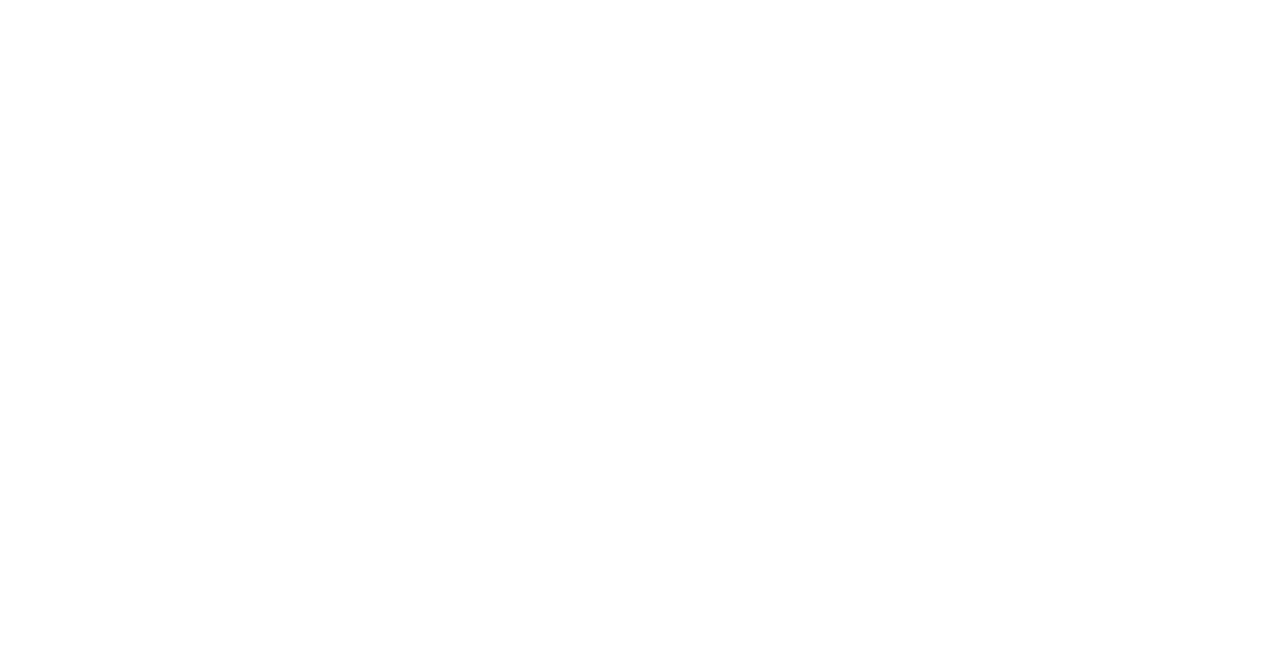
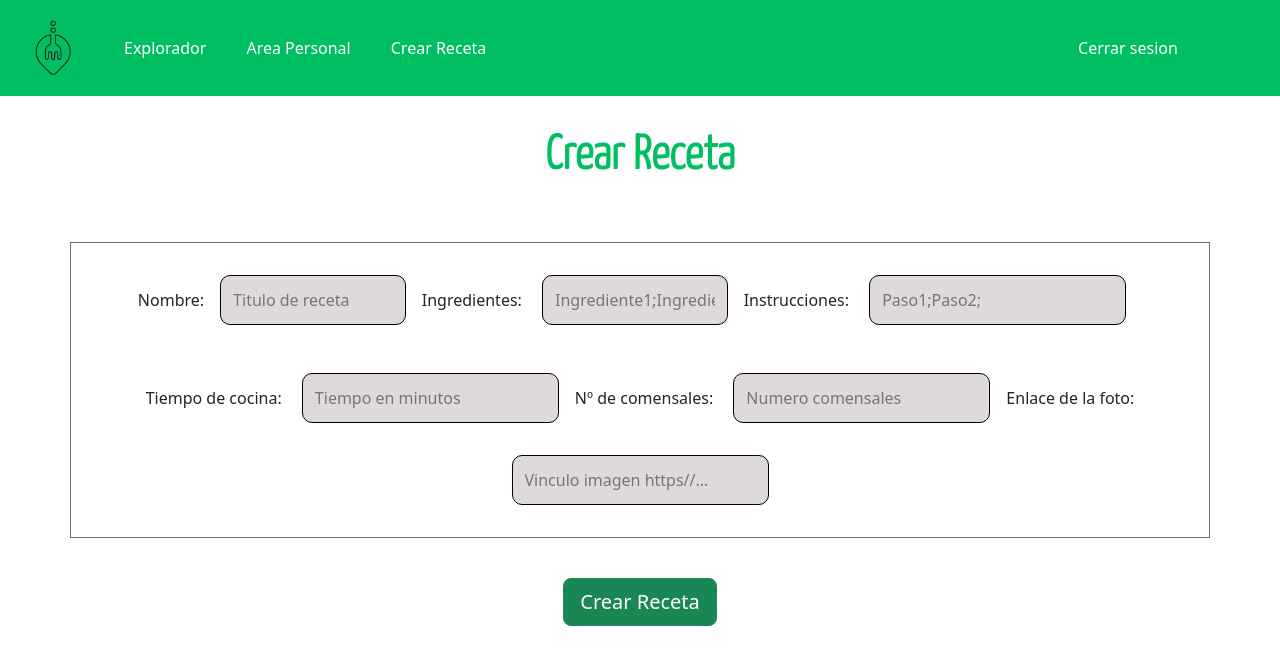
Before and after one commit to AdriiiCamacho/AdriiiCamacho.github.io, a React (Create React App) app: page /RecetApp/crearReceta in a window 1280 px wide. Before the commit this address had no page. Shown: the top 664 px of the page. Built offline with nearby package versions, Linux system fonts and the light colour scheme.

Commit message:
deploy25

```diff
--- a/src/App.js
+++ b/src/App.js
@@ -29,10 +29,10 @@
       <Routes>
         <Route path='/RecetApp' element={<Inicio />} />
         <Route path='RecetApp/ocultoCSV' element = {<PaginaLectoraCSV/>}/>
-        <Route path='/explorador' element = {<Explorador/>}/>
+        <Route path='RecetApp/explorador' element = {<Explorador/>}/>
         <Route path='RecetApp/recetaExtendida/:idReceta' element  = {<RecetasExpandidas/>}/>
-        <Route path='/areaPersonal/:idUsuario' element={<AreaPersonal/>}/>
-        <Route path='/crearReceta' element = {<CrearReceta/>}/>
+        <Route path='RecetApp/areaPersonal/:idUsuario' element={<AreaPersonal/>}/>
+        <Route path='RecetApp/crearReceta' element = {<CrearReceta/>}/>
       </Routes>
     </div>
   )
--- a/src/componentes/cabecera/cabecera.jsx
+++ b/src/componentes/cabecera/cabecera.jsx
@@ -29,9 +29,9 @@
                 </div>
                 <div className=" navbar-collapse collapse  " id="navbarNavAltMarkup">
                     <div className="navbar-nav ">
-                        <a className="nav-link  text-white cabeceraMar" href="RecetApp/explorador" title="Ir a Explorador">Explorador</a>
-                        <a className="nav-link text-white cabeceraMar" href={`RecetApp/areaPersonal/${localStorage.getItem('user')}`} title="Ir a Area Personal">Area Personal</a>
-                        <a className="nav-link text-white" href={`RecetApp/crearReceta`} title="Ir a Crear Receta" >Crear Receta</a>
+                        <a className="nav-link  text-white cabeceraMar" href="./explorador" title="Ir a Explorador">Explorador</a>
+                        <a className="nav-link text-white cabeceraMar" href={`./areaPersonal/${localStorage.getItem('user')}`} title="Ir a Area Personal">Area Personal</a>
+                        <a className="nav-link text-white" href={`./crearReceta`} title="Ir a Crear Receta" >Crear Receta</a>
                     </div>
                 </div>
                 <button onClick={CerrarSesion} className="link-btn text-white btn-sm buttonEdit nBorde" tabindex="0"title="Cerrar Sesion" >Cerrar sesion</button>
```
Also changed, not shown: 7 other files (tests, documents, lock files or other folders).
